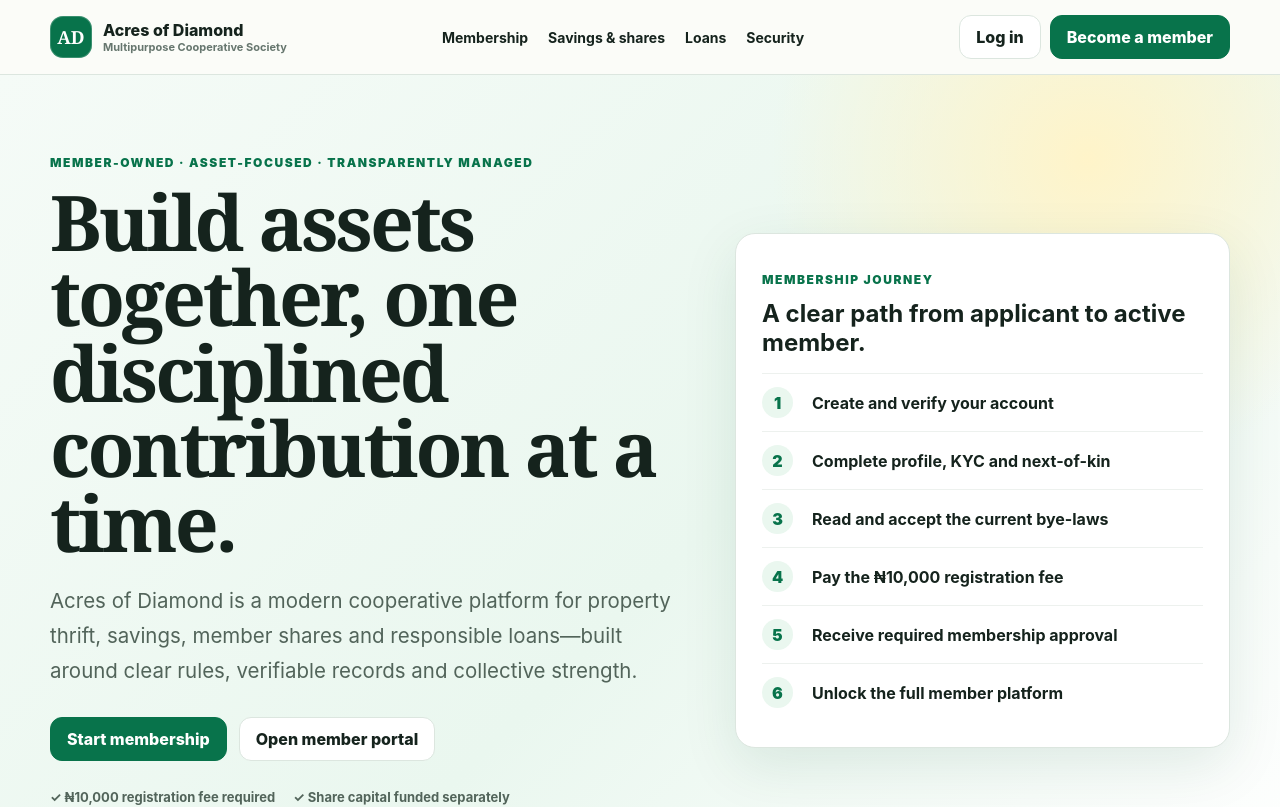
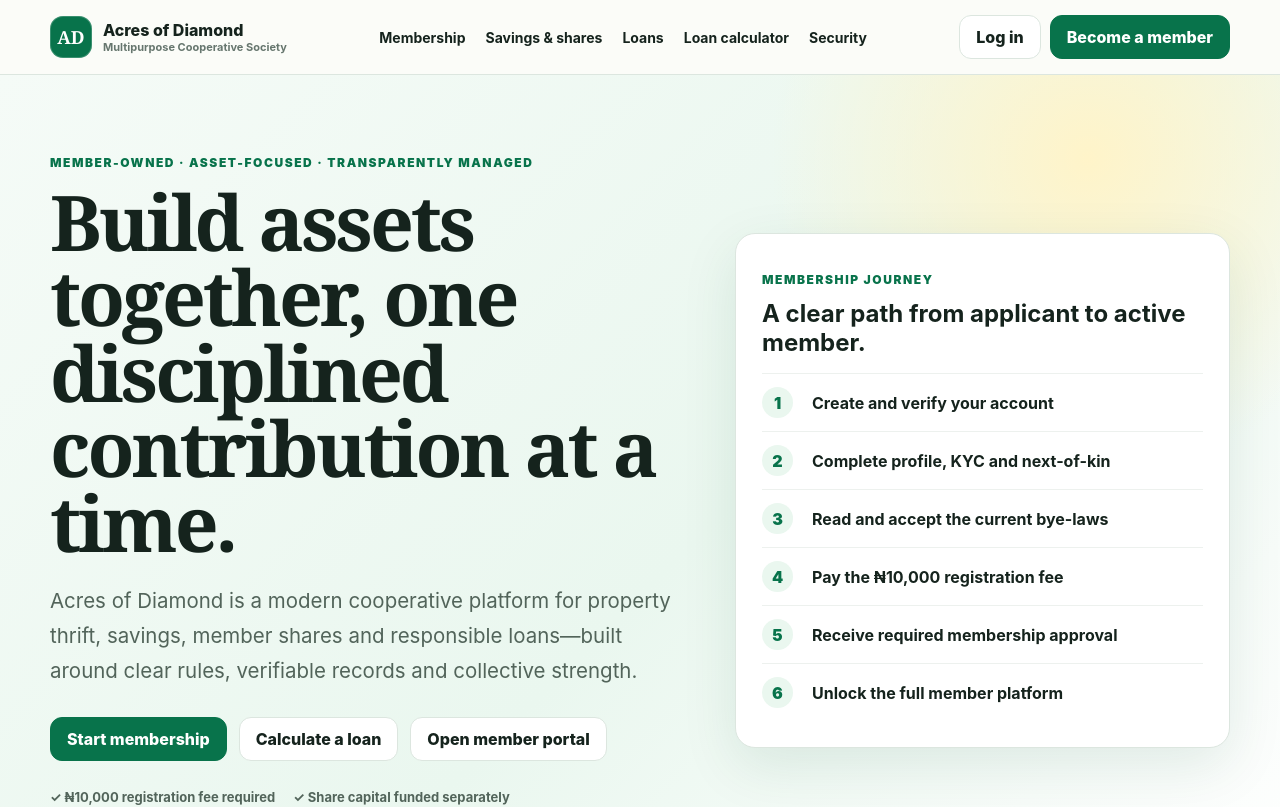
Before and after one commit to constant310/Africa-Green-, a Next.js app: page / in a window 1280 px wide. Shown: the top 807 px of the page. Built offline with nearby package versions, Linux system fonts and the light colour scheme; no server answers.

Commit message:
Link public loan calculator

```diff
--- a/app/page.tsx
+++ b/app/page.tsx
@@ -12,14 +12,14 @@
   ['06','Digital records','Access receipts, statements, transaction history, account activity, notifications, support and member records from one mobile-ready account.'],
  ];
  return <>
-  <header className="publicHeader"><div className="container inner"><Brand/><nav className="publicNav"><a href="#membership">Membership</a><a href="#products">Savings & shares</a><a href="#loans">Loans</a><a href="#security">Security</a></nav><div className="headerActions"><Link className="btn" href="/login">Log in</Link><Link className="btn primary" href="/register">Become a member</Link></div></div></header>
+  <header className="publicHeader"><div className="container inner"><Brand/><nav className="publicNav"><a href="#membership">Membership</a><a href="#products">Savings & shares</a><a href="#loans">Loans</a><Link href="/loan-calculator">Loan calculator</Link><a href="#security">Security</a></nav><div className="headerActions"><Link className="btn" href="/login">Log in</Link><Link className="btn primary" href="/register">Become a member</Link></div></div></header>
   <main>
-   <section className="heroPublic"><div className="container heroGrid"><div><p className="eyebrow">Member-owned · asset-focused · transparently managed</p><h1 className="display">Build assets together, one disciplined contribution at a time.</h1><p className="lead">Acres of Diamond is a modern cooperative platform for property thrift, savings, member shares and responsible loans—built around clear rules, verifiable records and collective strength.</p><div className="heroActions"><Link className="btn primary" href="/register">Start membership</Link><Link className="btn" href="/login">Open member portal</Link></div><div className="trustRow"><span>✓ ₦10,000 registration fee required</span><span>✓ Share capital funded separately</span><span>✓ ₦10,000 weekly property thrift</span></div></div><div className="journeyCard"><p className="eyebrow">Membership journey</p><h2 style={{margin:'8px 0 0'}}>A clear path from applicant to active member.</h2>{['Create and verify your account','Complete profile, KYC and next-of-kin','Read and accept the current bye-laws','Pay the ₦10,000 registration fee','Receive required membership approval','Unlock the full member platform'].map((x,i)=><div className="journeyStep" key={x}><span className="stepNo">{i+1}</span><b>{x}</b></div>)}</div></div></section>
+   <section className="heroPublic"><div className="container heroGrid"><div><p className="eyebrow">Member-owned · asset-focused · transparently managed</p><h1 className="display">Build assets together, one disciplined contribution at a time.</h1><p className="lead">Acres of Diamond is a modern cooperative platform for property thrift, savings, member shares and responsible loans—built around clear rules, verifiable records and collective strength.</p><div className="heroActions"><Link className="btn primary" href="/register">Start membership</Link><Link className="btn" href="/loan-calculator">Calculate a loan</Link><Link className="btn" href="/login">Open member portal</Link></div><div className="trustRow"><span>✓ ₦10,000 registration fee required</span><span>✓ Share capital funded separately</span><span>✓ ₦10,000 weekly property thrift</span></div></div><div className="journeyCard"><p className="eyebrow">Membership journey</p><h2 style={{margin:'8px 0 0'}}>A clear path from applicant to active member.</h2>{['Create and verify your account','Complete profile, KYC and next-of-kin','Read and accept the current bye-laws','Pay the ₦10,000 registration fee','Receive required membership approval','Unlock the full member platform'].map((x,i)=><div className="journeyStep" key={x}><span className="stepNo">{i+1}</span><b>{x}</b></div>)}</div></div></section>
    <section id="products" className="section"><div className="container"><div className="sectionHead"><p className="eyebrow">One cooperative. Distinct balances.</p><h2 className="display">Know exactly what every naira means.</h2><p>Wallet funds, participative savings, Property Thrift, share capital, pledged security, loan balances and fees are treated as different financial buckets—not one confusing balance.</p></div><div className="featureGrid">{features.map(([n,t,d])=><article className="card featureCard" key={t}><span className="num">{n}</span><h3>{t}</h3><p>{d}</p></article>)}</div></div></section>
    <section id="membership"><div className="container"><div className="propertyBand"><div><p className="eyebrow" style={{color:'#9ee0bd'}}>Structured asset building</p><h2 className="display">Property Thrift that turns consistency into visible progress.</h2><p>Contribute ₦10,000 weekly for 50 weeks. Your dashboard tracks installments, total contribution, next due date and progress toward the ₦500,000 cycle target.</p><Link href="/register" className="btn" style={{marginTop:10}}>Join the cooperative</Link></div><div><div className="propertyFigure">₦500k</div><small style={{color:'#b8d1c5'}}>50 × ₦10,000 weekly</small></div></div></div></section>
-   <section id="loans" className="section"><div className="container"><div className="sectionHead"><p className="eyebrow">Responsible credit</p><h2 className="display">Loans designed around capacity, security and accountability.</h2><p>Eligible members can apply after qualifying savings history. The platform evaluates member security, guarantor pledges, tenure and policy rules before maker-checker approval and disbursement.</p></div><div className="featureGrid"><article className="card featureCard"><span className="num">01</span><h3>Eligibility first</h3><p>Current rules require qualifying savings history before borrowing. Policy versions are recorded with each decision.</p></article><article className="card featureCard"><span className="num">02</span><h3>Clear repayment schedule</h3><p>Reducing-balance installments separate principal, interest and any penalties so the member can understand the contract.</p></article><article className="card featureCard"><span className="num">03</span><h3>Guarantor protection</h3><p>Guarantors see the commitment before accepting, and pledged security remains tracked until the exposure is resolved.</p></article></div></div></section>
+   <section id="loans" className="section"><div className="container"><div className="sectionHead"><p className="eyebrow">Responsible credit</p><h2 className="display">Loans designed around capacity, security and accountability.</h2><p>Eligible members can apply after qualifying savings history. The platform evaluates member security, guarantor pledges, tenure and policy rules before maker-checker approval and disbursement.</p><div className="actions" style={{marginTop:14}}><Link href="/loan-calculator" className="btn primary">Open loan calculator</Link></div></div><div className="featureGrid"><article className="card featureCard"><span className="num">01</span><h3>Eligibility first</h3><p>Current rules require qualifying savings history before borrowing. Policy versions are recorded with each decision.</p></article><article className="card featureCard"><span className="num">02</span><h3>Clear repayment schedule</h3><p>Reducing-balance installments separate principal, interest and any penalties so the member can understand the contract.</p></article><article className="card featureCard"><span className="num">03</span><h3>Guarantor protection</h3><p>Guarantors see the commitment before accepting, and pledged security remains tracked until the exposure is resolved.</p></article></div></div></section>
    <section id="security"><div className="container propertyBand" style={{background:'#f1f8f4',color:'var(--ink)',border:'1px solid var(--line)'}}><div><p className="eyebrow">Built for trust</p><h2 className="display">Financial records should be difficult to manipulate and easy to explain.</h2><p style={{color:'var(--muted)'}}>V4 uses row-level access controls, role permissions, maker-checker approvals, a double-entry ledger, transaction PIN protection, versioned policies and bye-laws, provider event deduplication and audit logs that identify who performed material actions.</p></div><Link href="/login" className="btn primary">Go to portal</Link></div></section>
   </main>
-  <footer className="footer"><div className="container footerGrid"><div><Brand/><p>Acres of Diamond Multipurpose Cooperative Society. Building disciplined savings, responsible credit and pathways toward member asset ownership.</p></div><div><b>Members</b><p><Link href="/register">Become a member</Link><br/><Link href="/login">Member login</Link><br/><Link href="/onboarding">Onboarding</Link><br/><Link href="/activity">Account activity log</Link></p></div><div><b>Platform</b><p>Secure records<br/>Transparent approvals<br/>Member support</p></div></div></footer>
+  <footer className="footer"><div className="container footerGrid"><div><Brand/><p>Acres of Diamond Multipurpose Cooperative Society. Building disciplined savings, responsible credit and pathways toward member asset ownership.</p></div><div><b>Members</b><p><Link href="/register">Become a member</Link><br/><Link href="/login">Member login</Link><br/><Link href="/onboarding">Onboarding</Link><br/><Link href="/loan-calculator">Loan calculator</Link><br/><Link href="/activity">Account activity log</Link></p></div><div><b>Platform</b><p>Secure records<br/>Transparent approvals<br/>Member support</p></div></div></footer>
  </>
 }
```
